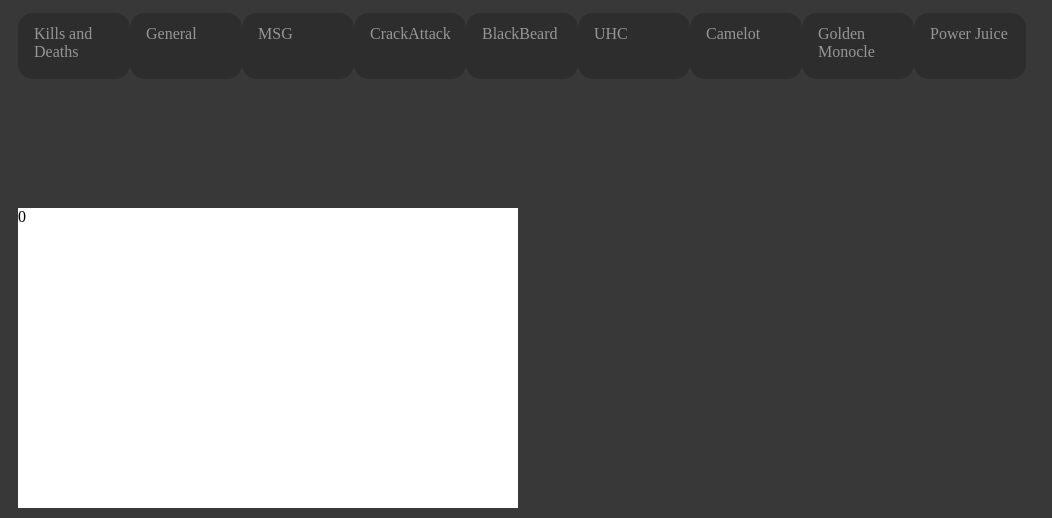
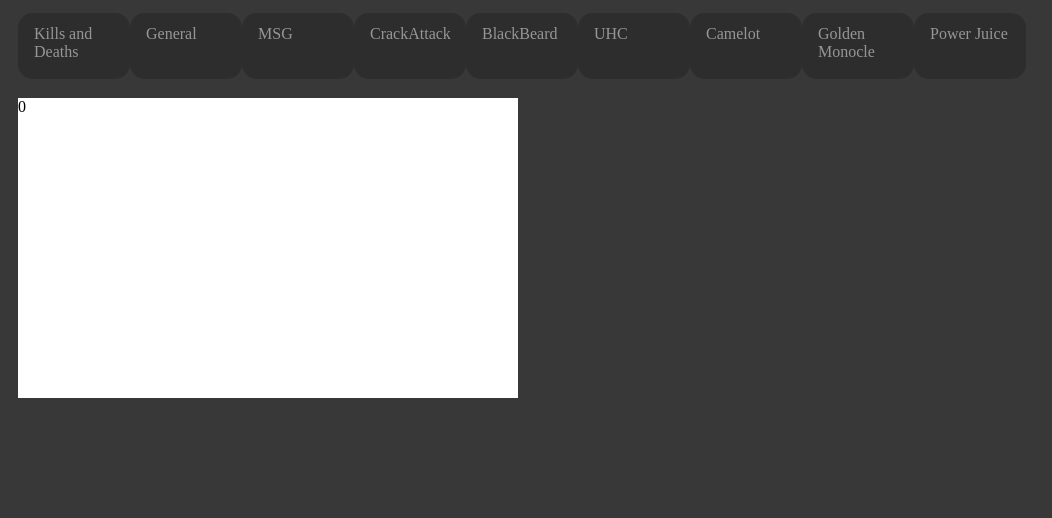
Before and after one commit to leoa9001/PMCStats, a PHP site: page /stats/rio9001/index.html in a window 1280 px wide. Shown: the part 512-1030 px from the top of the page, without its empty margins (0-1052 px from the left). After the commit the page ends 910 px from the top, so only its background shows below. Run offline with PHP 8.4, Linux system fonts and the light colour scheme.

Commit message:
Made stats content in the right place relative to stat tabs.

```diff
--- a/css/stylesheet.css
+++ b/css/stylesheet.css
@@ -1,8 +1,9 @@
 /* Stylesheet */
 
-/* Scroll Bar */
+/*
+Scroll Bar
+*/
 
-/* Let's get this party started */
 ::-webkit-scrollbar {
 	width: 6px;
 }
@@ -17,14 +18,15 @@
 	-webkit-border-radius: 10px;
 	border-radius: 10px;
 	background: rgba(230, 230, 230, 0.8);
-	/*-webkit-box-shadow: inset 0 0 6px rgba(0,0,0,0.5); */
 }
 
 ::-webkit-scrollbar-thumb:window-inactive {
 	background: rgba(230, 230, 230, 0.8);
 }
 
-/* Stuff */
+/*
+Stuff
+*/
 
 body {
 	background-color: rgb(56, 56, 56);
@@ -142,7 +144,7 @@ Stats Content
 
 .stats-content {
 	margin: 10px;
-	margin-top: 200px;
+	margin-top: 90px;
 	height: 300px;
 	width: 500px;
 	position: relative;
```
Also changed, not shown: stats/rio9001/index.html (+0 -9 lines).
